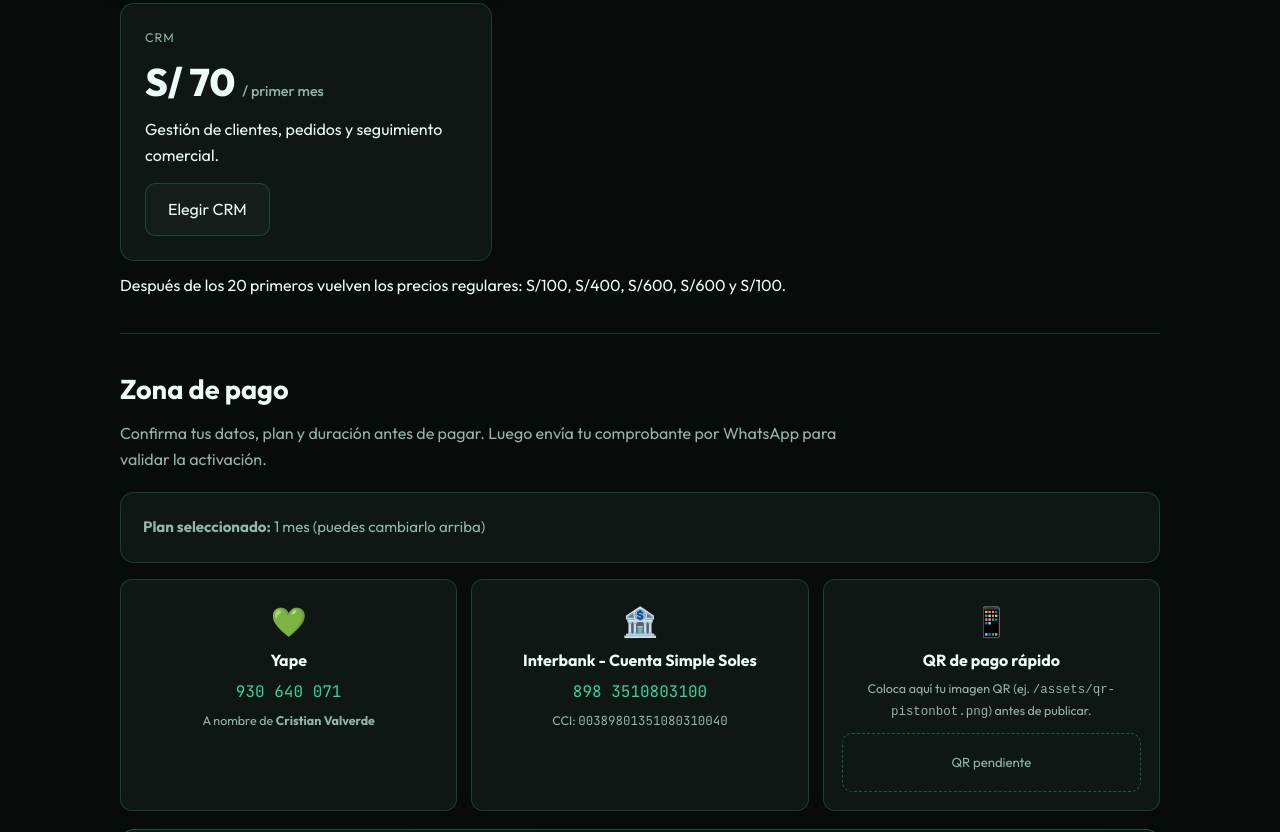
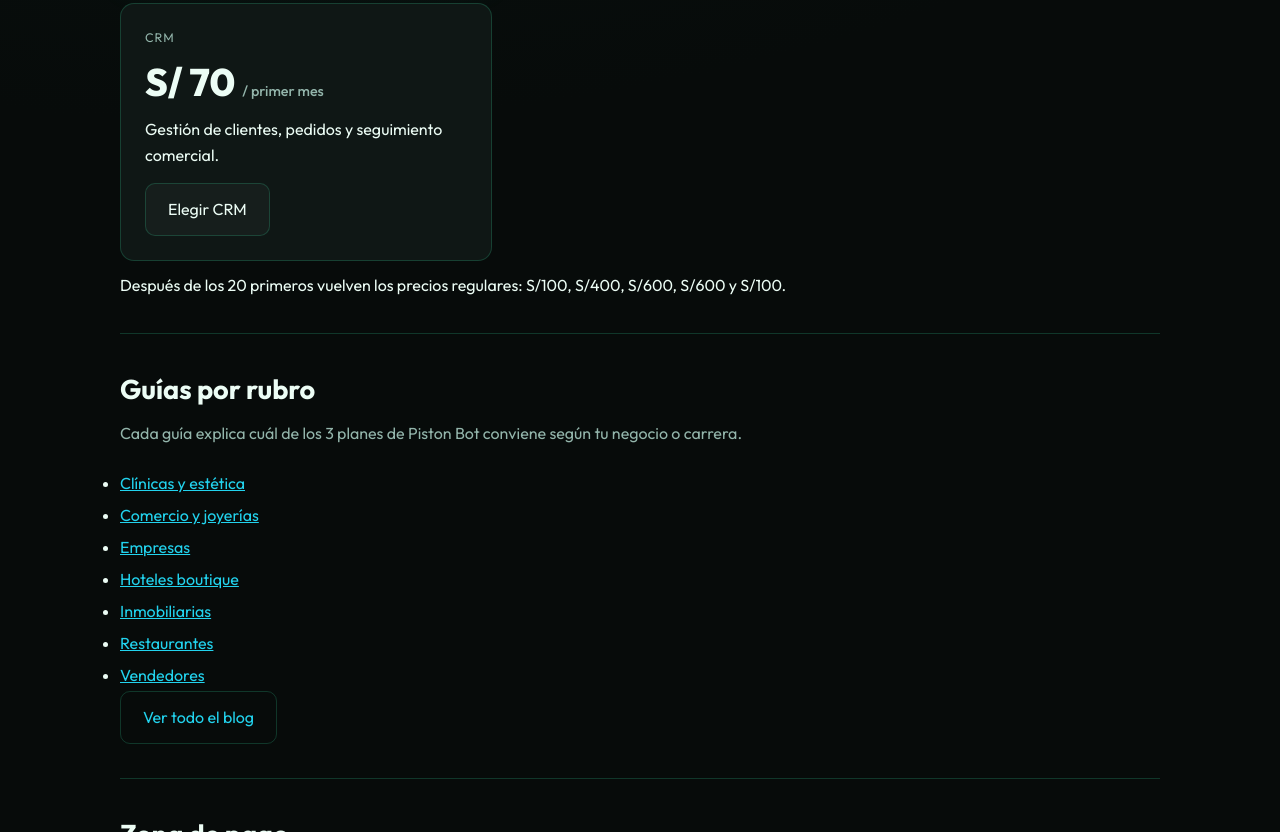
Before and after one commit to pistonquarks-glitch/auto-wasap-autenticacion-y-pagos, a plain HTML site: page piston-bot.html in a window 1280 px wide. Shown: the part 1968-2800 px from the top of the page. Drawn offline with Linux system fonts and the light colour scheme.

Commit message:
SEO canonical y enlaces al blog por buyer

```diff
--- a/piston-bot.html
+++ b/piston-bot.html
@@ -5,6 +5,13 @@
   <meta name="viewport" content="width=device-width, initial-scale=1.0">
   <title>Piston Bot — IA en tu WhatsApp | Piston Quarks</title>
   <meta name="description" content="Piston Bot: pon una IA dentro de WhatsApp. Suscríbete, paga, confirma y activa tu bot escaneando un QR. Automatización real de Piston Quarks.">
+  <meta name="robots" content="index,follow">
+  <link rel="canonical" href="https://pistonquarks.store/piston-bot">
+  <meta property="og:title" content="Piston Bot - IA en tu WhatsApp | Piston Quarks">
+  <meta property="og:description" content="Automatiza WhatsApp con IA, OCR y panel por plan. Pago verificado, enlace listo y vinculación sin cámara.">
+  <meta property="og:type" content="website">
+  <meta property="og:url" content="https://pistonquarks.store/piston-bot">
+  <script type="application/ld+json">{"@context": "https://schema.org", "@type": "SoftwareApplication", "name": "Piston Bot", "applicationCategory": "BusinessApplication", "operatingSystem": "Web, Android, Windows", "description": "Automatización de WhatsApp con IA, OCR de comprobantes, panel por plan y vinculación sin cámara.", "url": "https://pistonquarks.store/piston-bot", "offers": [{"@type": "Offer", "price": "15", "priceCurrency": "PEN", "name": "Respuestas automáticas"}, {"@type": "Offer", "price": "50", "priceCurrency": "PEN", "name": "Cerebro IA sin OCR"}, {"@type": "Offer", "price": "120", "priceCurrency": "PEN", "name": "Cerebro IA con OCR"}, {"@type": "Offer", "price": "50", "priceCurrency": "PEN", "name": "Reportes gráficos"}, {"@type": "Offer", "price": "70", "priceCurrency": "PEN", "name": "CRM"}], "provider": {"@type": "Organization", "name": "Piston Quarks"}}</script>
   <link rel="icon" href="/assets/logo-icon-v3.png" type="image/png">
   <link href="https://fonts.googleapis.com/css2?family=Outfit:wght@300;400;500;600;700;800;900&family=JetBrains+Mono:wght@400;600&display=swap" rel="stylesheet">
   <style>
@@ -54,7 +61,7 @@
   <div class="wrap">
     <nav class="nav">
       <div class="brand">PISTON <span>BOT</span></div>
-      <a class="btn btn-ghost" href="https://wa.pistonquarks.store/mi-panel" target="_blank" rel="noopener">Mi panel</a> <a class="btn btn-primary" href="#planes">Suscribirme</a>
+      <a href="https://pistonquarks.store/blog/">Blog</a><a class="btn btn-ghost" href="https://pistonquarks.store/mi-panel" target="_blank" rel="noopener">Mi panel</a> <a class="btn btn-primary" href="#planes">Suscribirme</a>
     </nav>
 
     <section class="hero">
@@ -108,6 +115,13 @@
         <div class="plan"><div class="name">CRM</div><div class="price">S/ 70 <small>/ primer mes</small></div><p class="small">Gestión de clientes, pedidos y seguimiento comercial.</p><div style="margin-top:14px"><a class="btn btn-ghost" target="_blank" rel="noopener" href="https://wa.me/51930640071?text=Hola%20Piston%20Quarks%2C%20quiero%20contratar%20Piston%20Bot%20-%20CRM%20%28plan%20crm%2C%20Black%20Friday%20S%2F70%29.%20Quiero%20que%20me%20guien%20para%20pagar%20y%20activar%20mi%20bot.">Elegir CRM</a></div></div>
       </div>
       <p class="small" style="margin-top:12px">Después de los 20 primeros vuelven los precios regulares: S/100, S/400, S/600, S/600 y S/100.</p>
+    </section>
+
+    <section class="section" id="blog">
+      <h2>Guías por rubro</h2>
+      <p class="sub">Cada guía explica cuál de los 3 planes de Piston Bot conviene según tu negocio o carrera.</p>
+      <ul style="line-height:2"><li><a href="https://pistonquarks.store/blog/clinicas.html">Clínicas y estética</a></li><li><a href="https://pistonquarks.store/blog/comercio.html">Comercio y joyerías</a></li><li><a href="https://pistonquarks.store/blog/empresas.html">Empresas</a></li><li><a href="https://pistonquarks.store/blog/hoteles.html">Hoteles boutique</a></li><li><a href="https://pistonquarks.store/blog/inmobiliarias.html">Inmobiliarias</a></li><li><a href="https://pistonquarks.store/blog/restaurantes.html">Restaurantes</a></li><li><a href="https://pistonquarks.store/blog/vendedores.html">Vendedores</a></li></ul>
+      <p><a class="btn ghost" href="https://pistonquarks.store/blog/">Ver todo el blog</a></p>
     </section>
 
     <section class="section" id="pago">
```
